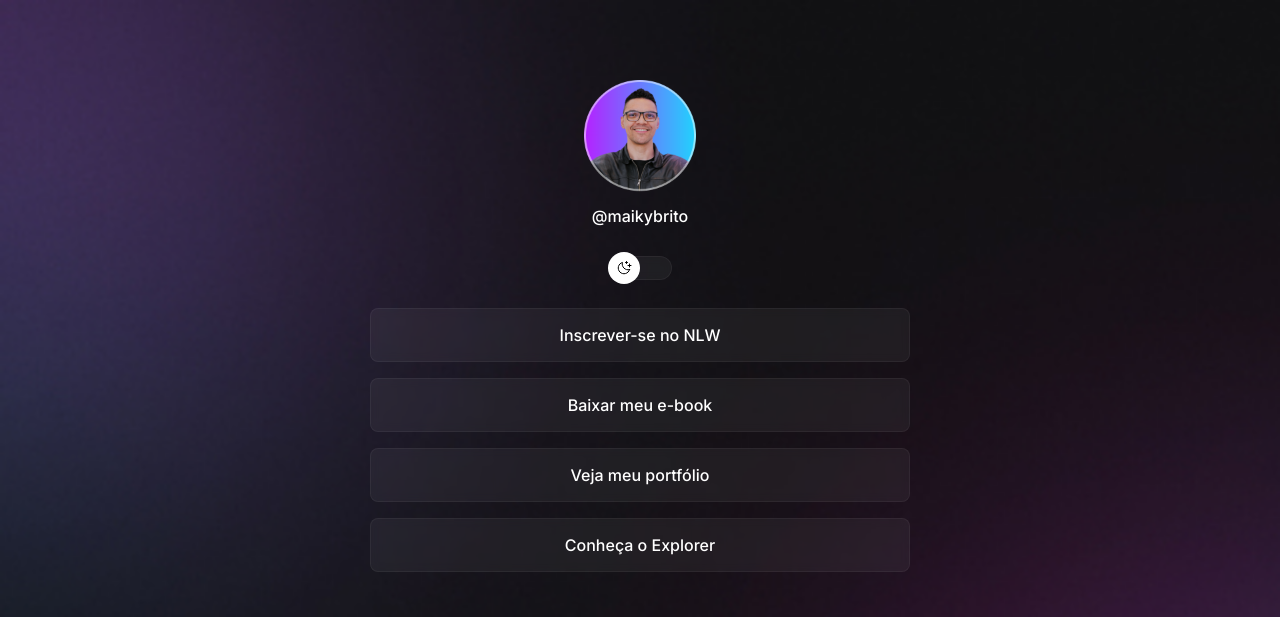
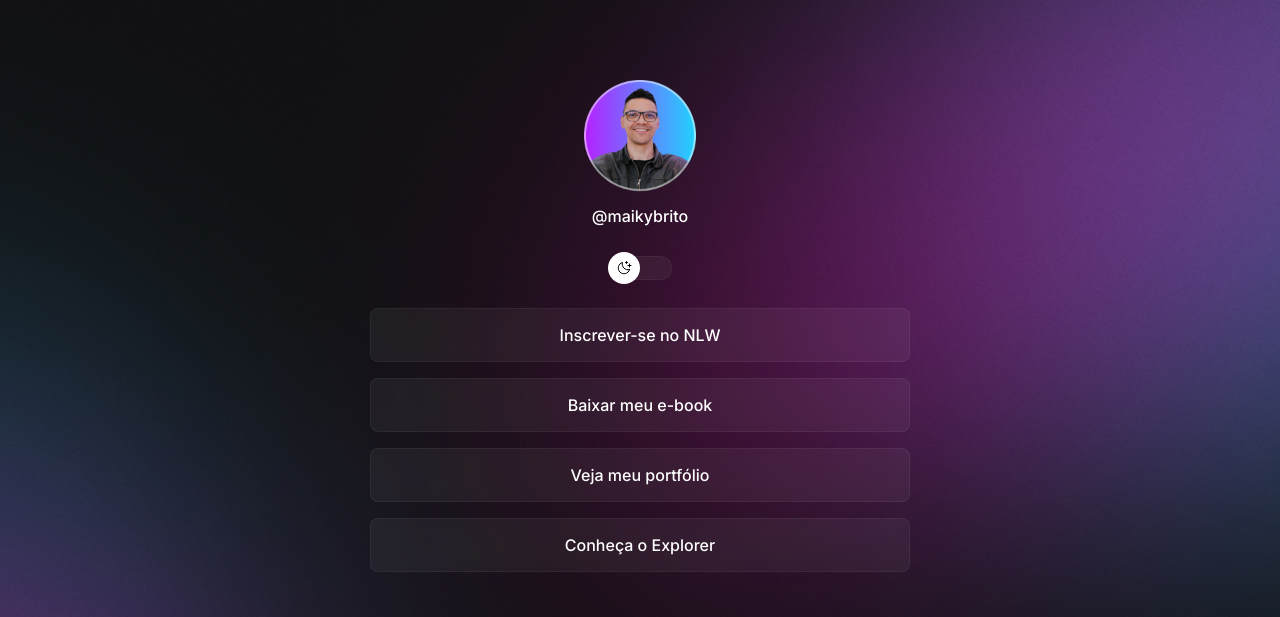
Before and after one commit to glaucia2910/Projeto-LinkDev, a plain HTML site: page index.html in a window 1280 px wide. Shown: the top 617 px of the page. Drawn offline with nearby package versions, Linux system fonts and the light colour scheme.

Commit message:
mudou background baseado em media queries

```diff
--- a/style.css
+++ b/style.css
@@ -169,3 +169,14 @@ footer {
     font-size: 14px;
 
 }
+
+/* media queries */
+@media (min-width: 700px) {
+    :root {
+        --bg-url: url(./assets/bg-desktop.jpg);
+    }
+
+    .light {
+        --bg-url: url(./assets/bg-desktop-light.jpg);
+    }
+}
```
